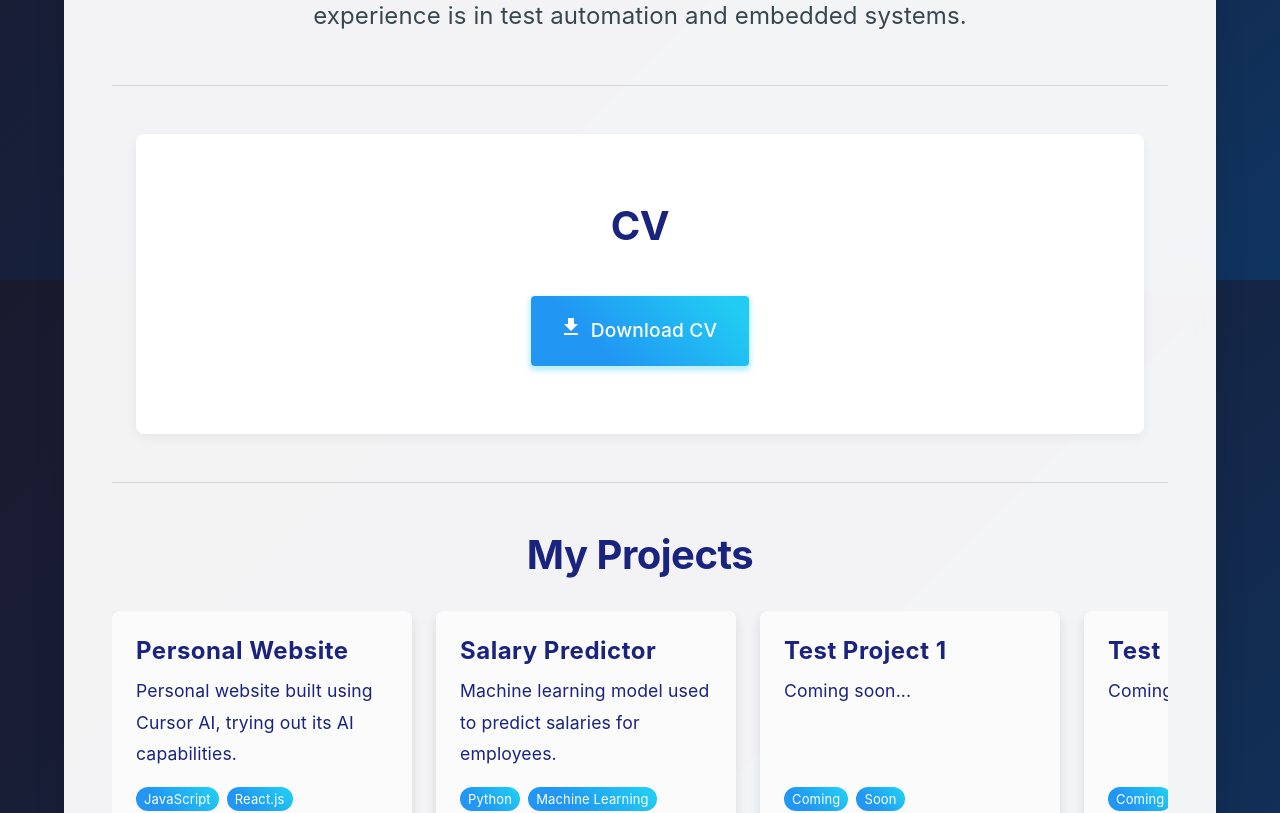
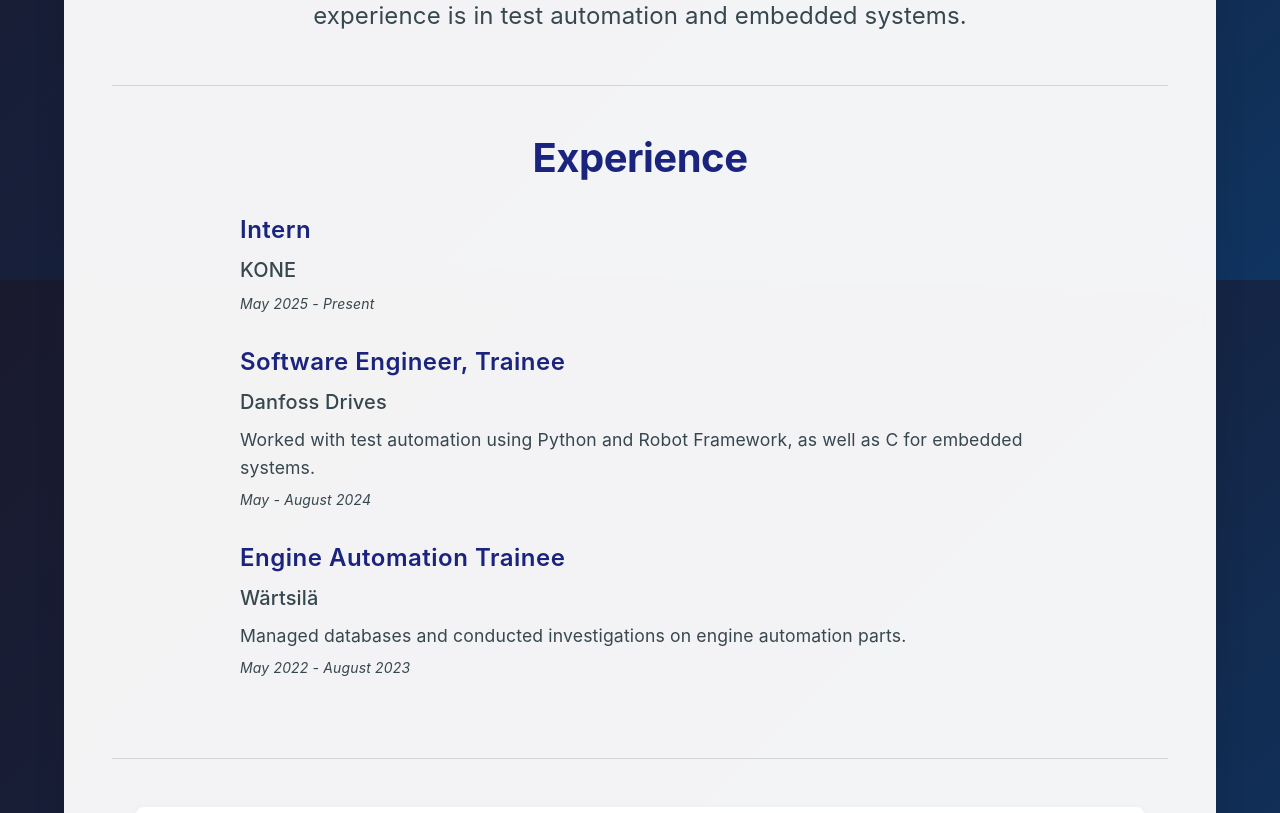
Before and after one commit to alex20m/website, a React (Create React App) app: page / in a window 1280 px wide. Shown: the part 1320-2133 px from the top of the page. Built offline with nearby package versions, Linux system fonts and the light colour scheme.

Commit message:
Experience section added

```diff
--- a/src/App.js
+++ b/src/App.js
@@ -4,6 +4,7 @@
 import Projects from './pages/Projects';
 import Resume from './pages/Resume';
 import Contact from './pages/Contact';
+import Experience from './pages/Experience';
 import LandingPage from './pages/LandingPage';
 import { ThemeProvider, createTheme, CssBaseline, Box, Container, Paper, Divider } from '@mui/material';
 import { motion } from 'framer-motion';
@@ -154,6 +155,10 @@
                   <About />
                 </section>
                 <Divider sx={{ my: 6 }} />
+                <section id="experience" style={{ scrollMarginTop: '64px' }}>
+                  <Experience />
+                </section>
+                <Divider sx={{ my: 6 }} />
                 <section id="cv" style={{ scrollMarginTop: '64px' }}>
                   <Resume />
                 </section>
--- a/src/components/Navbar.js
+++ b/src/components/Navbar.js
@@ -42,7 +42,14 @@
             onClick={() => scrollToSection('about')}
             sx={{ color: 'white' }}
           >
-            About me
+            About
+          </Button>
+          <Button
+            color="inherit"
+            onClick={() => scrollToSection('experience')}
+            sx={{ color: 'white' }}
+          >
+            Experience
           </Button>
           <Button
             color="inherit"
--- /dev/null
+++ b/src/pages/Experience.js
@@ -0,0 +1,98 @@
+import { Typography, Box } from '@mui/material';
+import { motion } from 'framer-motion';
+
+// Add or edit experiences here
+const experiences = [
+  {
+    title: "Intern",
+    company: "KONE",
+    description: "",
+    period: "May 2025 - Present"
+  },
+  {
+    title: "Software Engineer, Trainee",
+    company: "Danfoss Drives",
+    description: "Worked with test automation using Python and Robot Framework, as well as C for embedded systems.",
+    period: "May - August 2024"
+  },
+  {
+    title: "Engine Automation Trainee ",
+    company: "Wärtsilä",
+    description: "Managed databases and conducted investigations on engine automation parts.",
+    period: "May 2022 - August 2023"
+  }
+];
+
+function Experience() {
+  return (
+    <Box sx={{
+      display: 'flex',
+      flexDirection: 'column',
+      alignItems: 'center',
+      width: '100%',
+    }}>
+      <motion.div
+        initial={{ opacity: 0 }}
+        animate={{ opacity: 1 }}
+        transition={{ duration: 0.8 }}
+      >
+        <Typography
+          variant="h2"
+          color="primary"
+          sx={{
+            mb: 4,
+            fontWeight: 'bold'
+          }}
+        >
+          Experience
+        </Typography>
+      </motion.div>
+
+      <Box sx={{
+        width: '100%',
+        maxWidth: '800px',
+      }}>
+        <motion.div
+          initial={{ opacity: 0, y: 20 }}
+          animate={{ opacity: 1, y: 0 }}
+          transition={{ delay: 0.2, duration: 0.8 }}
+        >
+          {experiences.map((exp, index) => (
+            <Box key={index} sx={{ mb: 4 }}>
+              <Typography
+                variant="h5"
+                color="primary"
+                sx={{ fontWeight: 600 }}
+              >
+                {exp.title}
+              </Typography>
+              <Typography
+                variant="h6"
+                color="text.secondary"
+                sx={{ mt: 1, fontWeight: 500 }}
+              >
+                {exp.company}
+              </Typography>
+              <Typography
+                variant="body1"
+                color="text.secondary"
+                sx={{ mt: 1, lineHeight: 1.6 }}
+              >
+                {exp.description}
+              </Typography>
+              <Typography
+                variant="body2"
+                color="text.secondary"
+                sx={{ mt: 1, fontStyle: 'italic' }}
+              >
+                {exp.period}
+              </Typography>
+            </Box>
+          ))}
+        </motion.div>
+      </Box>
+    </Box>
+  );
+}
+
+export default Experience;
```
